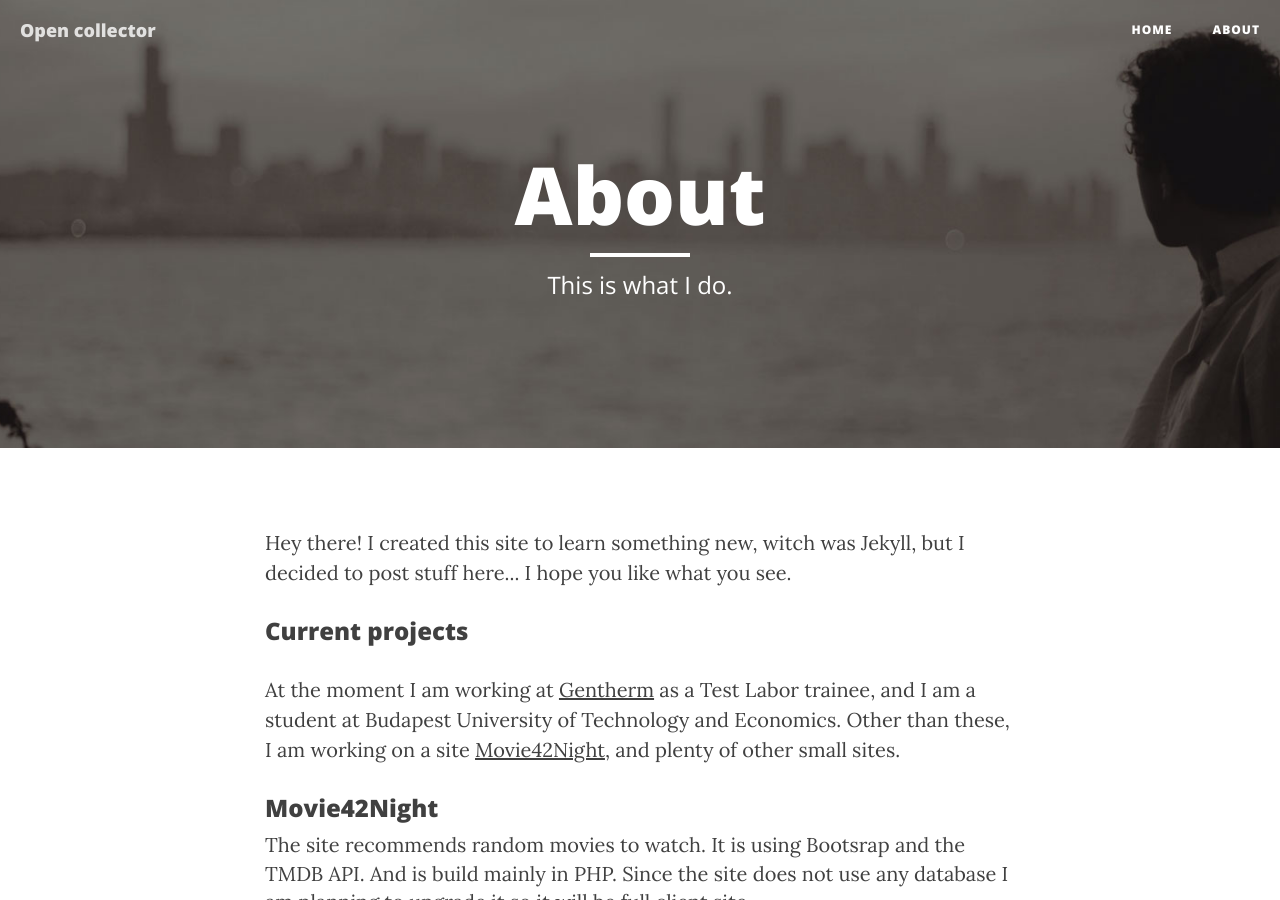
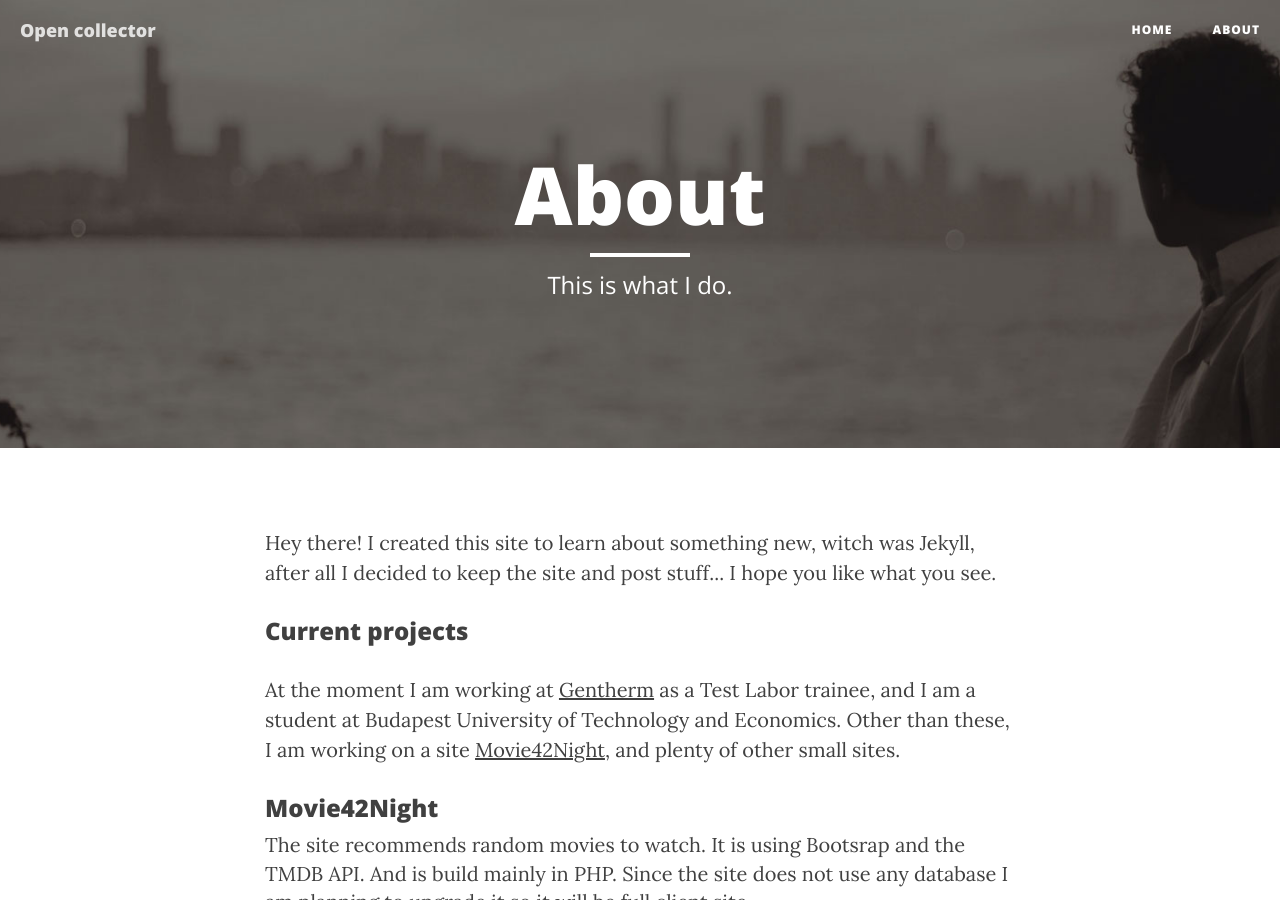
Before and after one commit to norbert-berenyi/norbert-berenyi.github.io, a Jekyll site: the page built from about.html, in a window 1280 px wide and 900 px high. Built offline with Jekyll 4.4.1, drawn with Linux system fonts in a browser that asks for light colours; nearby versions of some CDN libraries; Markdown is read by kramdown in place of the engine named in the settings.

Commit message:
Update about.html

```diff
--- a/about.html
+++ b/about.html
@@ -6,7 +6,7 @@ header-img: "img/about-bg.jpg"
 ---
 
 <p class="message">
-  Hey there! I created this site to learn something new, witch was Jekyll, but I decided to post stuff here... I hope you like what you see.
+  Hey there! I created this site to learn about something new, witch was Jekyll, after all I decided to keep the site and post stuff... I hope you like what you see.
 </p>
 
 <h3>Current projects</h3>
```
